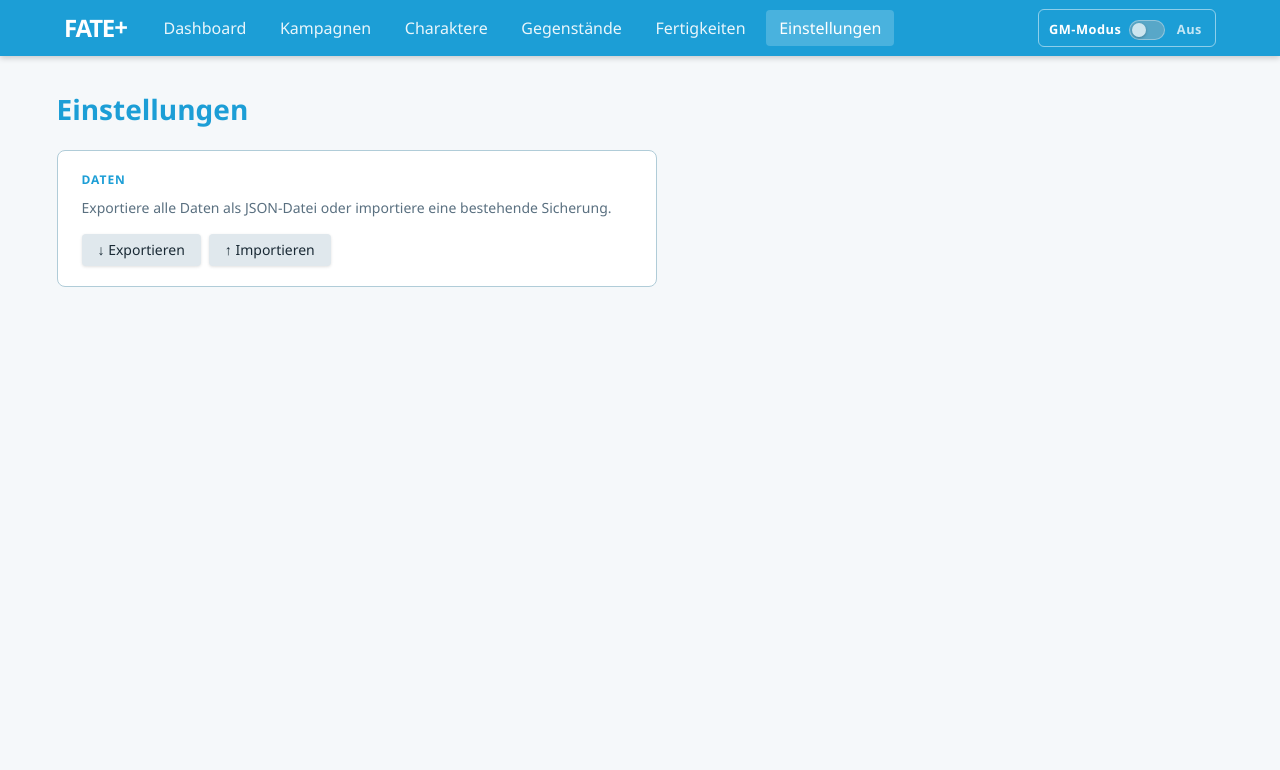
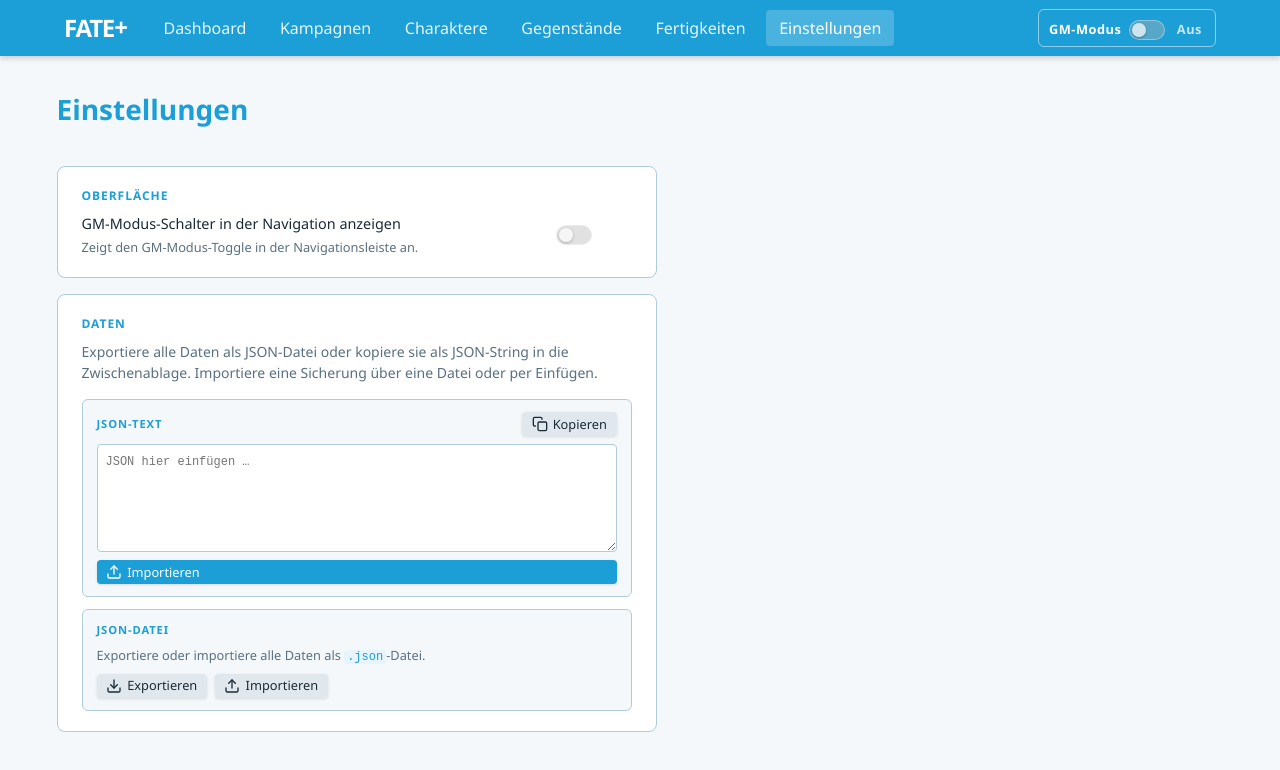
Before and after one commit to timengel/fate-copilot, a Vue app: page /settings in a window 1280 px wide. Shown: the top 770 px of the page. Built offline with nearby package versions, Linux system fonts and the light colour scheme.

Commit message:
feat: add JSON string import and export

```diff
--- a/src/components/character/CharacterSheet.vue
+++ b/src/components/character/CharacterSheet.vue
@@ -10,7 +10,6 @@ import StressTrack from './StressTrack.vue';
 import ConsequenceSlots from './ConsequenceSlots.vue';
 import FateButton from '../shared/FateButton.vue';
 import FateCounter from '../shared/FateCounter.vue';
-import FateIcon from '../shared/FateIcon.vue';
 import FateAvatar from '../shared/FateAvatar.vue';
 import AvatarPicker from '../shared/AvatarPicker.vue';
 
@@ -142,7 +141,7 @@ function removeStressBox(track: 'physical' | 'mental') {
 }
 
 function save() {
-  emit('save', structuredClone(toRaw(form)));
+  emit('save', JSON.parse(JSON.stringify(form)));
 }
 
 defineExpose({ save });
--- a/src/components/shared/FateIcon.vue
+++ b/src/components/shared/FateIcon.vue
@@ -78,5 +78,15 @@ defineProps<{ name: ButtonIcon; size?: number }>();
       <polyline points="17 8 12 3 7 8" />
       <line x1="12" y1="3" x2="12" y2="15" />
     </template>
+
+    <template v-else-if="name === 'copy'">
+      <rect x="9" y="9" width="13" height="13" rx="2" ry="2" />
+      <path d="M5 15H4a2 2 0 0 1-2-2V4a2 2 0 0 1 2-2h9a2 2 0 0 1 2 2v1" />
+    </template>
+
+    <template v-else-if="name === 'paste'">
+      <path d="M16 4h2a2 2 0 0 1 2 2v14a2 2 0 0 1-2 2H6a2 2 0 0 1-2-2V6a2 2 0 0 1 2-2h2" />
+      <rect x="8" y="2" width="8" height="4" rx="1" ry="1" />
+    </template>
   </svg>
 </template>
--- a/src/components/shared/ImportExportBar.vue
+++ b/src/components/shared/ImportExportBar.vue
@@ -1,19 +1,43 @@
 <script setup lang="ts">
 import { ref } from 'vue';
 import { useImportExport } from '../../composables/useImportExport';
+import { useToastStore } from '../../stores/toast';
 import ConfirmDialog from './ConfirmDialog.vue';
 import FateButton from './FateButton.vue';
 import type { AppData } from '../../types';
 
-const { exportJSON, importJSON, applyImport } = useImportExport();
+const { exportJSON, exportToClipboard, importJSON, importFromString, applyImport } = useImportExport();
+const toastStore = useToastStore();
 
 const showConfirm = ref(false);
 const pendingData = ref<AppData | null>(null);
 const importError = ref('');
 const fileInput = ref<HTMLInputElement | null>(null);
+const pasteText = ref('');
 
 function triggerImport() {
   fileInput.value?.click();
+}
+
+async function copyToClipboard() {
+  importError.value = '';
+  try {
+    await exportToClipboard();
+    toastStore.show('In die Zwischenablage kopiert!');
+  } catch (e) {
+    importError.value = e instanceof Error ? e.message : 'Kopieren fehlgeschlagen';
+  }
+}
+
+function onPasteImport() {
+  importError.value = '';
+  try {
+    pendingData.value = importFromString(pasteText.value);
+    pasteText.value = '';
+    showConfirm.value = true;
+  } catch (e) {
+    importError.value = e instanceof Error ? e.message : 'Ungültiger JSON-String';
+  }
 }
 
 async function onFileSelected(event: Event) {
@@ -47,12 +71,45 @@ function cancelImport() {
 
 <template>
   <div class="import-export-bar">
-    <FateButton variant="secondary" @click="exportJSON" title="Alle Daten als JSON exportieren"
-      >↓ Exportieren</FateButton
-    >
-    <FateButton variant="secondary" @click="triggerImport" title="JSON-Datei importieren"
-      >↑ Importieren</FateButton
-    >
+    <!-- JSON-Text -->
+    <div class="io-card">
+      <div class="io-card-header">
+        <div class="io-card-title">JSON-Text</div>
+        <FateButton
+          variant="secondary"
+          size="S"
+          icon="copy"
+          @click="copyToClipboard"
+          title="Alle Daten als JSON-String kopieren"
+        >
+          Kopieren
+        </FateButton>
+      </div>
+      <textarea
+        v-model="pasteText"
+        placeholder="JSON hier einfügen …"
+        rows="5"
+        class="text-import-textarea"
+      />
+      <FateButton variant="primary" size="S" icon="upload" @click="onPasteImport">
+        Importieren
+      </FateButton>
+    </div>
+
+    <!-- JSON-Datei -->
+    <div class="io-card">
+      <div class="io-card-title">JSON-Datei</div>
+      <p class="io-card-desc">Exportiere oder importiere alle Daten als <code>.json</code>-Datei.</p>
+      <div class="io-card-actions">
+        <FateButton variant="secondary" size="S" icon="download" @click="exportJSON" title="Alle Daten als JSON-Datei herunterladen">
+          Exportieren
+        </FateButton>
+        <FateButton variant="secondary" size="S" icon="upload" @click="triggerImport" title="JSON-Datei importieren">
+          Importieren
+        </FateButton>
+      </div>
+    </div>
+
     <input
       ref="fileInput"
       type="file"
@@ -60,7 +117,8 @@ function cancelImport() {
       style="display: none"
       @change="onFileSelected"
     />
-    <span v-if="importError" class="import-error">{{ importError }}</span>
+
+    <p v-if="importError" class="import-error">{{ importError }}</p>
 
     <ConfirmDialog
       v-if="showConfirm"
@@ -75,13 +133,81 @@ function cancelImport() {
 <style scoped>
 .import-export-bar {
   display: flex;
-  align-items: center;
+  flex-direction: column;
+  gap: 0.75rem;
+}
+
+.io-card {
+  background: var(--fate-bg);
+  border: 1px solid var(--fate-border);
+  border-radius: 6px;
+  padding: 0.75rem 0.875rem;
+  display: flex;
+  flex-direction: column;
   gap: 0.5rem;
 }
 
+.io-card-header {
+  display: flex;
+  align-items: center;
+  justify-content: space-between;
+}
+
+.io-card-title {
+  font-size: 0.7rem;
+  font-weight: 700;
+  text-transform: uppercase;
+  letter-spacing: 0.08em;
+  color: var(--fate-blue);
+}
+
+.io-card-desc {
+  font-size: 0.8rem;
+  color: var(--fate-text-light);
+  line-height: 1.4;
+  margin: 0;
+}
+
+.io-card-desc code {
+  font-family: monospace;
+  font-size: 0.75rem;
+  background: var(--fate-blue-light);
+  color: var(--fate-blue);
+  padding: 0 3px;
+  border-radius: 3px;
+}
+
+.io-card-actions {
+  display: flex;
+  gap: 0.5rem;
+}
+
+.text-import-textarea {
+  width: 100%;
+  box-sizing: border-box;
+  font-family: monospace;
+  font-size: 0.75rem;
+  line-height: 1.5;
+  padding: 0.5rem;
+  border: 1px solid var(--fate-border);
+  border-radius: 4px;
+  resize: vertical;
+  color: var(--fate-text);
+  background: var(--fate-white);
+  outline: none;
+  transition: border-color 0.15s;
+}
+
+.text-import-textarea:focus {
+  border-color: var(--fate-blue);
+}
+
 .import-error {
-  color: #ffe0e0;
   font-size: 0.8rem;
-  max-width: 200px;
+  color: var(--fate-red);
+  margin: 0;
+  padding: 0.5rem 0.75rem;
+  background: #fde8e6;
+  border-radius: 4px;
 }
 </style>
--- a/src/composables/useImportExport.ts
+++ b/src/composables/useImportExport.ts
@@ -52,6 +52,32 @@ export function useImportExport() {
     return true;
   }
 
+  async function exportToClipboard(): Promise<void> {
+    const charactersStore = useCharactersStore();
+    const itemsStore = useItemsStore();
+    const campaignsStore = useCampaignsStore();
+    const skillsStore = useSkillsStore();
+
+    const data: AppData = {
+      formatVersion: FORMAT_VERSION,
+      exportDate: new Date().toISOString(),
+      campaigns: campaignsStore.campaigns,
+      characters: charactersStore.characters,
+      items: itemsStore.items,
+      campaignCharacterAssignments: campaignsStore.assignments,
+      campaignItemAssignments: campaignsStore.itemAssignments,
+      skills: skillsStore.skills,
+    };
+
+    await navigator.clipboard.writeText(JSON.stringify(data, null, 2));
+  }
+
+  function importFromString(jsonString: string): AppData {
+    const raw = JSON.parse(jsonString);
+    validateImportData(raw);
+    return raw as AppData;
+  }
+
   function importJSON(file: File): Promise<AppData> {
     return new Promise((resolve, reject) => {
       const reader = new FileReader();
@@ -82,5 +108,5 @@ export function useImportExport() {
     skillsStore.replaceAll(data.skills ?? [...SKILL_LIST]);
   }
 
-  return { exportJSON, importJSON, applyImport };
+  return { exportJSON, exportToClipboard, importJSON, importFromString, applyImport };
 }
--- a/src/types/index.ts
+++ b/src/types/index.ts
@@ -29,7 +29,9 @@ export type ButtonIcon =
   | 'chevron-left'
   | 'chevron-right'
   | 'download'
-  | 'upload';
+  | 'upload'
+  | 'copy'
+  | 'paste';
 
 // ============================================================
 // Domain Types
--- a/src/views/SettingsView.vue
+++ b/src/views/SettingsView.vue
@@ -1,6 +1,10 @@
 <script setup lang="ts">
 import ImportExportBar from '../components/shared/ImportExportBar.vue';
 import FateHeader from '../components/shared/FateHeader.vue';
+import FateToggle from '../components/shared/FateToggle.vue';
+import { useGMModeStore } from '../stores/gmMode';
+
+const gmModeStore = useGMModeStore();
 </script>
 
 <template>
@@ -8,9 +12,21 @@ import FateHeader from '../components/shared/FateHeader.vue';
     <FateHeader title="Einstellungen" />
 
     <section class="settings-section">
+      <h2>Oberfläche</h2>
+      <div class="settings-row">
+        <div class="settings-row-label">
+          <span>GM-Modus-Schalter in der Navigation anzeigen</span>
+          <span class="settings-row-description">Zeigt den GM-Modus-Toggle in der Navigationsleiste an.</span>
+        </div>
+        <FateToggle v-model="gmModeStore.showGMToggle" />
+      </div>
+    </section>
+
+    <section class="settings-section">
       <h2>Daten</h2>
       <p class="settings-description">
-        Exportiere alle Daten als JSON-Datei oder importiere eine bestehende Sicherung.
+        Exportiere alle Daten als JSON-Datei oder kopiere sie als JSON-String in die
+        Zwischenablage. Importiere eine Sicherung über eine Datei oder per Einfügen.
       </p>
       <ImportExportBar />
     </section>
@@ -20,6 +36,9 @@ import FateHeader from '../components/shared/FateHeader.vue';
 <style scoped>
 .settings-view {
   max-width: 600px;
+  display: flex;
+  flex-direction: column;
+  gap: 1rem;
 }
 
 .settings-section {
@@ -43,4 +62,35 @@ import FateHeader from '../components/shared/FateHeader.vue';
   color: var(--fate-text-light);
   margin: 0 0 1rem;
 }
+
+.settings-row {
+  display: flex;
+  align-items: center;
+  justify-content: space-between;
+  gap: 1rem;
+}
+
+.settings-row-label {
+  display: flex;
+  flex-direction: column;
+  gap: 0.2rem;
+  font-size: 0.9rem;
+}
+
+.settings-row-description {
+  font-size: 0.8rem;
+  color: var(--fate-text-light);
+}
+
+@container main (max-width: 480px) {
+  .settings-section {
+    padding: 1rem;
+  }
+
+  .settings-row {
+    flex-direction: column;
+    align-items: flex-start;
+    gap: 0.75rem;
+  }
+}
 </style>
```
Also changed, not shown: 2 other files (tests, documents, lock files or other folders).
